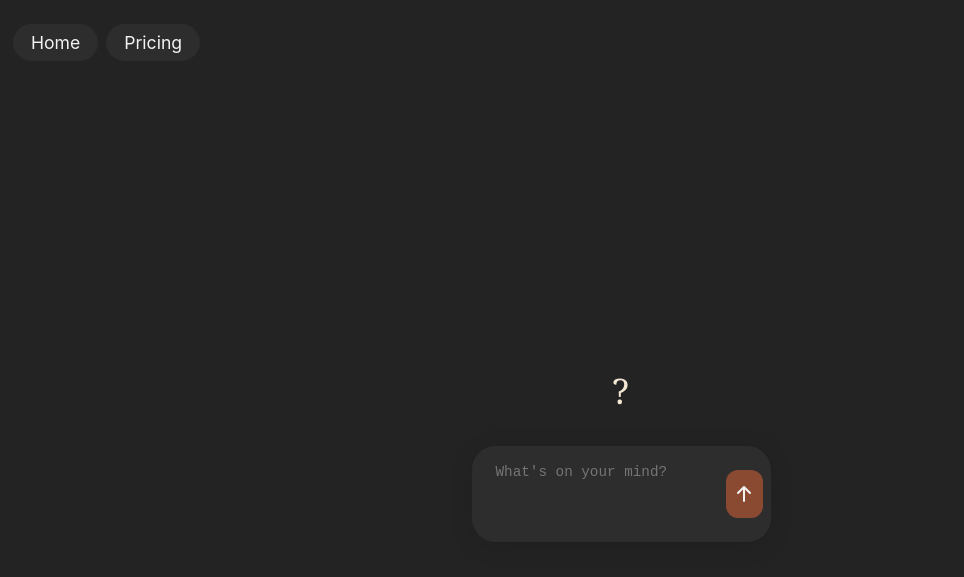
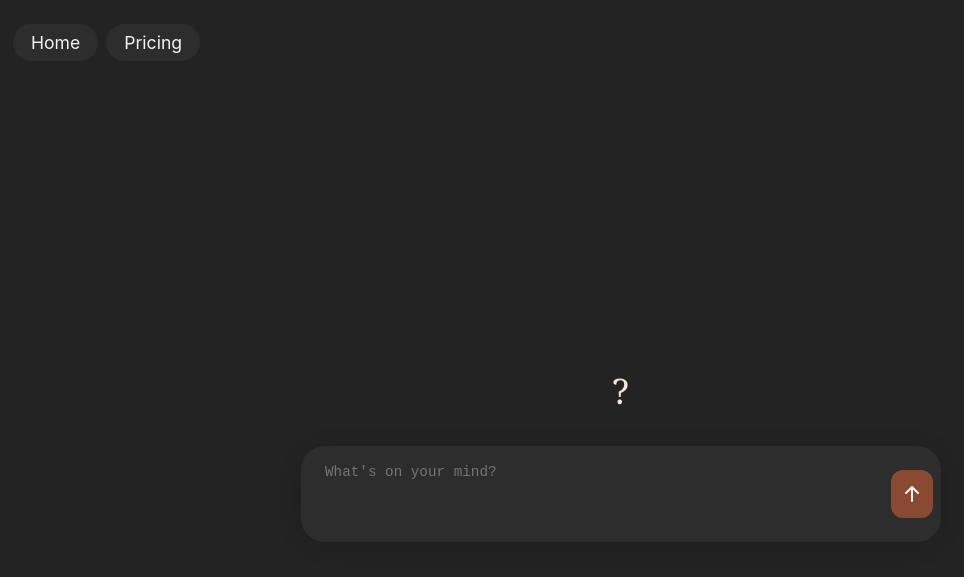
Before and after one commit to clairefro/llm-of-babel, a website built with Vite: page docs/index.html in a window 1280 px wide. Shown: the whole page, without its empty margins (19-983 px from the left). Built offline with nearby package versions, Linux system fonts and the light colour scheme.

Commit message:
wider chat area

```diff
--- a/docs/styles.css
+++ b/docs/styles.css
@@ -7,7 +7,9 @@
   --accent-brown-hover: #a65c3a;
   --border-radius: 24px;
   --greeter-title: "Georgia", serif;
-  --container-width: 700px;
+  --container-width: 900px;
+  --chat-area-width: 100%;
+  --chat-form-max-width: 900px;
 }
 
 body {
@@ -107,7 +109,9 @@ body {
   display: flex;
   align-items: center;
   justify-content: center;
-  width: 100%;
+  width: 50vw;
+  min-width: 0;
+  max-width: var(--container-width);
   margin-bottom: 32px;
 }
 
@@ -115,6 +119,7 @@ body {
   display: flex;
   align-items: center;
   width: 100%;
+  max-width: var(--chat-form-max-width);
   background: var(--background-chat);
   border-radius: var(--border-radius);
   box-shadow: 0 4px 24px rgba(0, 0, 0, 0.12);
```
